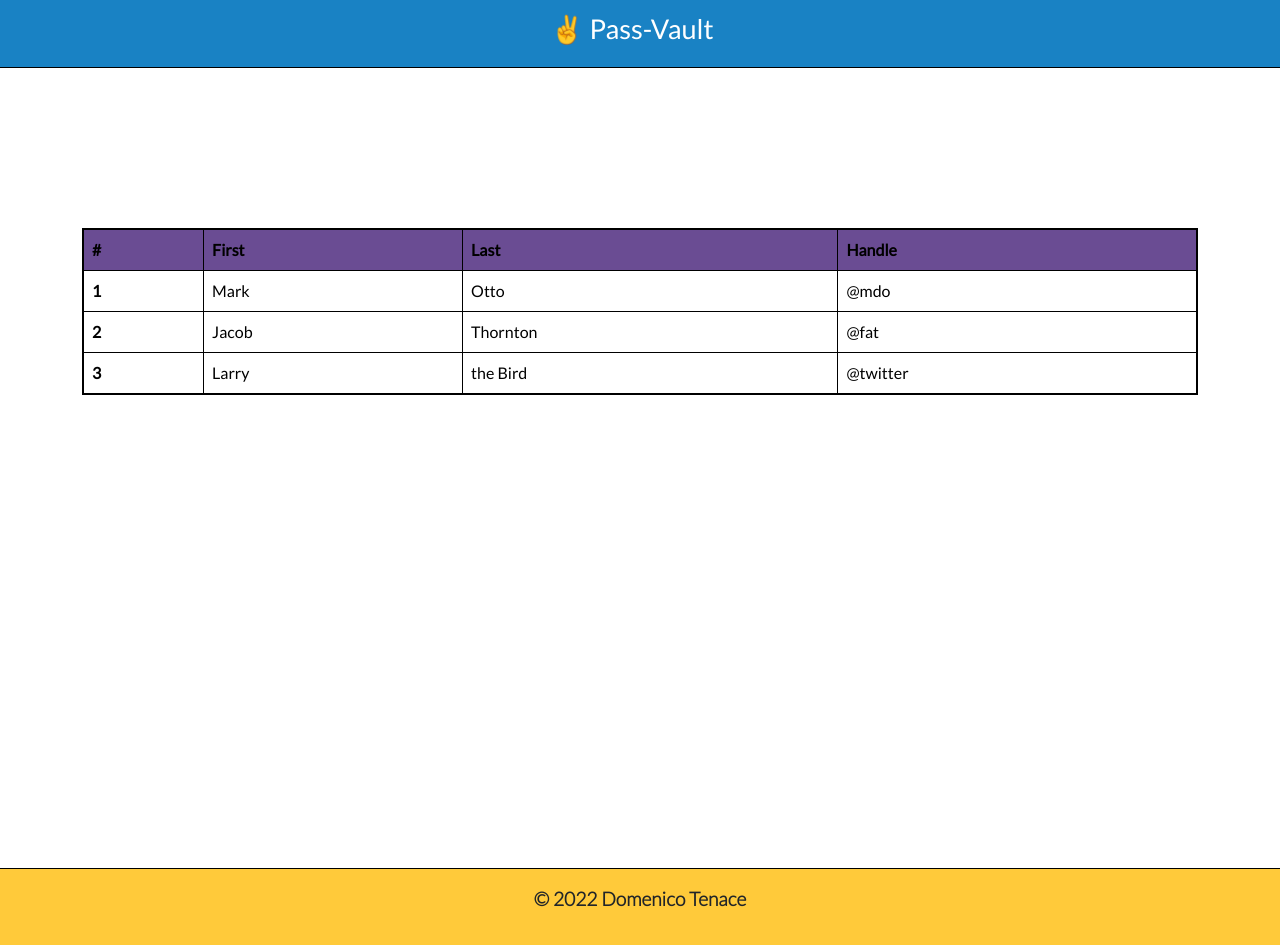
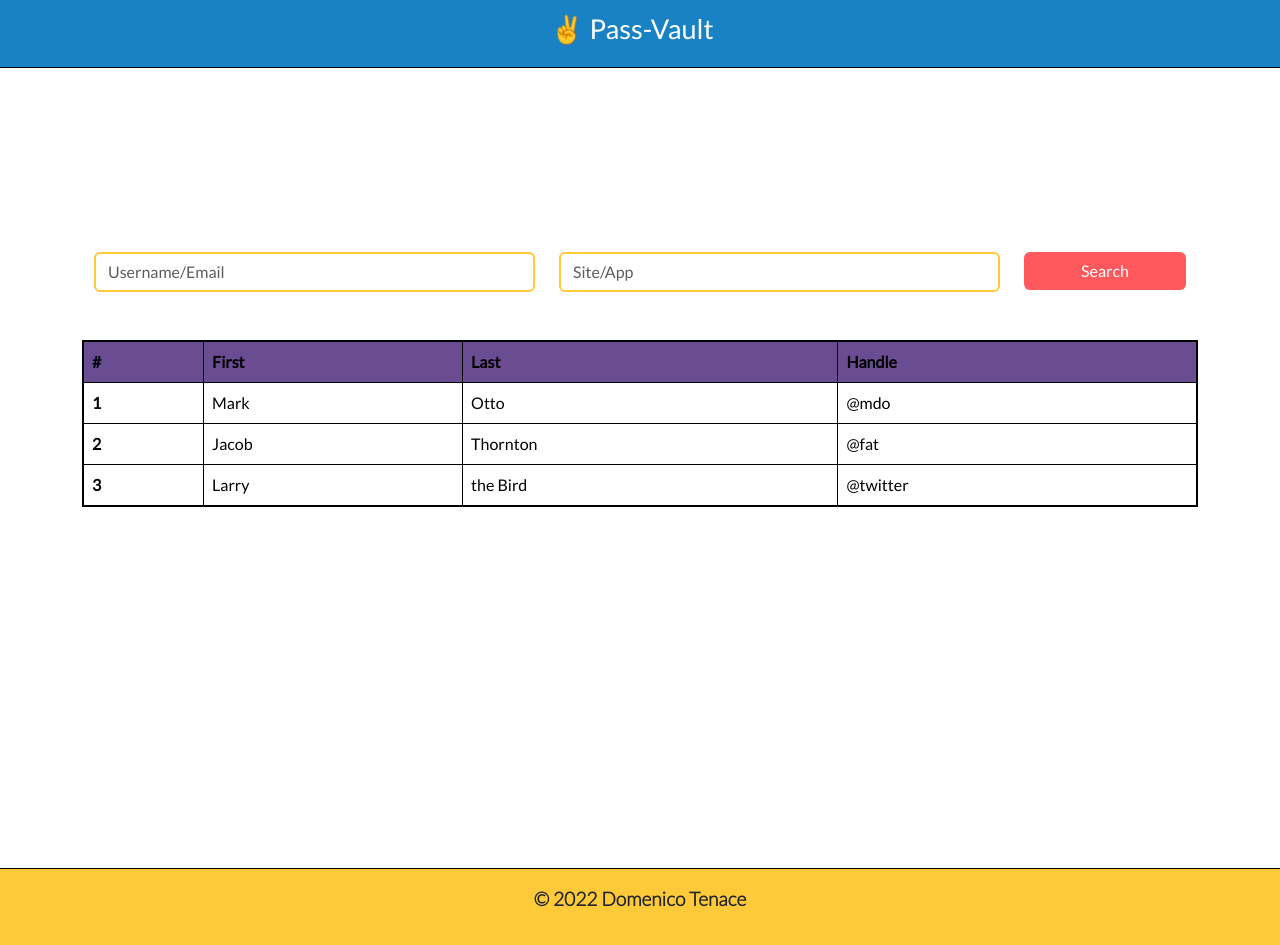
Before and after one commit to DomeT99/pass-vault, a Vue app: page / in a window 1280 px wide. Built offline with nearby package versions, Linux system fonts and the light colour scheme.

Commit message:
feat:create filter bar

```diff
--- a/src/assets/scss/bootstrap-override.scss
+++ b/src/assets/scss/bootstrap-override.scss
@@ -10,6 +10,12 @@
   &.btn-fifth {
     background-color: var(--fifth-color);
     color: var(--white);
+
+    &.btn-fifth:active {
+      background-color: var(--fifth-color);
+      color: var(--white);
+      border-color: var(--fifth-color);
+    }
   }
   &.btn-primary {
     background-color: var(--primary-color);
@@ -17,6 +23,16 @@
 }
 
 /*Form*/
+.form-control {
+  &.filter {
+    border: 2px solid var(--fourth-color);
+    &.filter:focus {
+      border: 2px solid var(--fifth-color);
+      outline: 0;
+      box-shadow: none;
+    }
+  }
+}
 .form-control:focus {
   border-color: var(--white);
   outline: 0;
@@ -32,3 +48,8 @@
 .table-bordered {
   border: 2px solid var(--black);
 }
+
+/*Row*/
+.row {
+  margin: 0;
+}
--- /dev/null
+++ b/src/components/Home/Filter.vue
@@ -0,0 +1,19 @@
+<script setup lang="ts">
+import Input from "../common/Input.vue";
+import Button from "../common/Button.vue";
+</script>
+<template>
+  <section class="row g-4">
+    <div class="col-md-4 col-lg-5 col-sm-4">
+      <Input :place-holder="'Username/Email'" class="form-control filter" />
+    </div>
+    <div class="col-md-4 col-lg-5 col-sm-4">
+      <Input :place-holder="'Site/App'" class="form-control filter" />
+    </div>
+    <div class="col-md-3 col-lg-2 col-sm-3">
+      <Button class="btn-fifth w-100" :prevent-default="true" :type="'button'"
+        >Search</Button
+      >
+    </div>
+  </section>
+</template>
--- a/src/views/Home.vue
+++ b/src/views/Home.vue
@@ -1,10 +1,14 @@
 <script setup lang="ts">
 import Layout from "../layout/Default.vue";
 import Table from "../components/common/Table.vue";
+import Filter from "../components/Home/Filter.vue";
 </script>
 <template>
   <Layout>
     <section class="container pt-10">
+      <Filter />
+    </section>
+    <section class="container pt-5">
       <Table />
     </section>
   </Layout>
```
